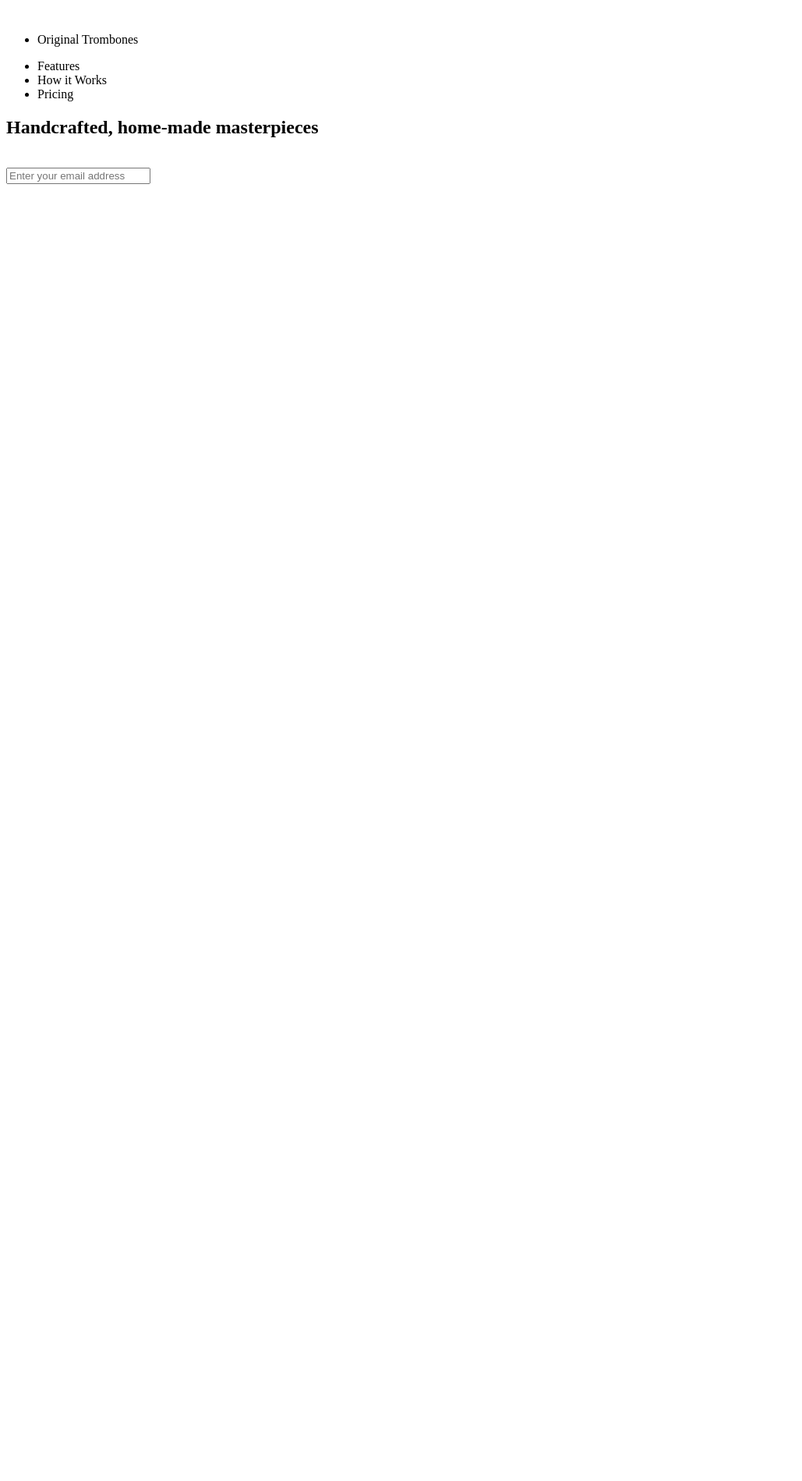
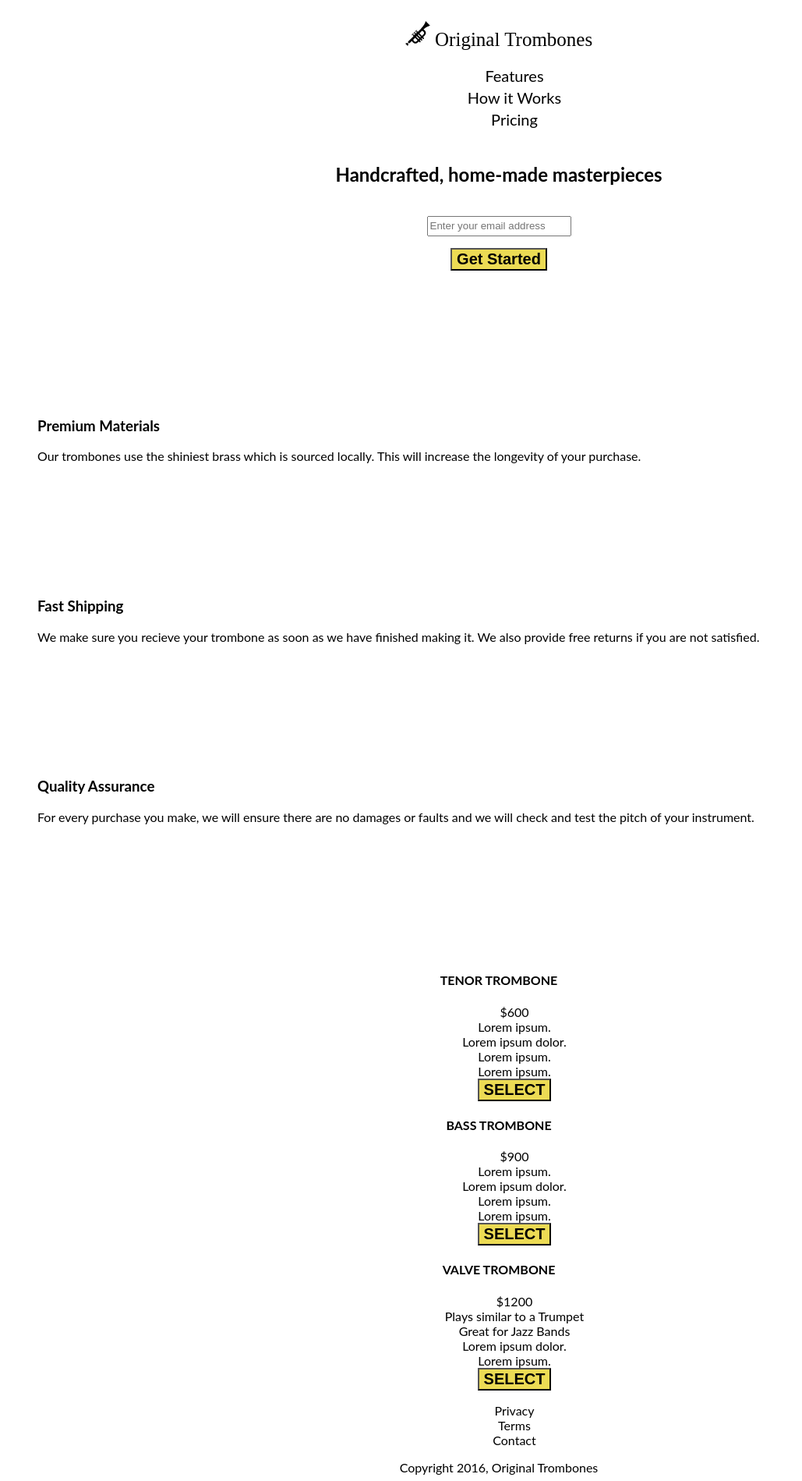
Before and after one commit to Stevegolden12/Product-Landing-Page, a plain HTML site: page index.html in a window 1280 px wide. Shown: the whole page at 78% size, without its empty margins (0-1029 px from the left). Before the commit the page ends 800 px from the top, so only its background shows below. Drawn offline with Linux system fonts and the light colour scheme.

Commit message:
Added content and CSS
Put in the content for the page and started adding CSS

```diff
--- a/css/main.css
+++ b/css/main.css
@@ -0,0 +1,73 @@
+/*This will be the main CSS for the Product Landing Page project for FreeCodeCamp by Steve Golden */
+
+:root {
+}
+
+/* Index.html 376px Breakpoint */
+
+body {
+  font-family: 'Lato', sans-serif;
+}
+
+.index__trumpetIcon {
+  width: 32px;
+  height: 32px;
+}
+
+#nav-bar {
+  display: flex;
+  flex-direction: column;
+}
+
+.index__navleft {
+  font: 25px Times New Roman, serif;
+  text-align: center;
+}
+
+.index__navright {
+  font-size: 20px;
+}
+
+.nav-link {
+  list-style: none;
+  text-align: center;
+  margin-bottom: 4px;
+}
+
+.index__emailSub {
+  text-align: center;
+}
+#email {
+  display: block;
+  height: 20px;
+  margin: 0 auto;
+  margin-bottom: 15px;
+}
+
+button {
+  background-color: #ecdb54;
+  font-size: 20px;
+  font-weight: bold;
+}
+
+.index__productDesc {
+   text-align: center;
+}
+.index__productDesc li{
+  list-style: none;
+}
+
+.index_productQual {
+  list-style: none;
+}
+.index__productQual li {
+  list-style: none;
+}
+.index__footerlist {
+  list-style: none;
+  text-align: center;
+}
+
+.index__footerCpy {
+  text-align: center;
+}
--- a/index.html
+++ b/index.html
@@ -9,10 +9,40 @@
 <header id="header">
 	<img id="header-img"/>
 	<nav id="nav-bar">
-   <ul>
-     <li>Original Trombones</li>
-   </ul>
-	 <ul>
+    <div class="index__navleft">
+      <svg class="index__trumpetIcon" version="1.1" id="Capa_1" xmlns="http://www.w3.org/2000/svg" xmlns:xlink="http://www.w3.org/1999/xlink" x="0px" y="0px"
+           width="451.349px" height="451.35px" viewBox="0 0 451.349 451.35" style="enable-background:new 0 0 451.349 451.35;"
+           xml:space="preserve">
+      <g><path d="M83.559,395.768l35.47-35.462c2.817,6.083,6.67,11.79,11.671,16.803l10.684,10.672
+		c11.117,11.133,25.9,17.248,41.624,17.248c15.725,0,30.512-6.115,41.621-17.248l19.078-19.075l12.559,12.56
+		c5.05,5.049,13.253,5.049,18.307,0c5.061-5.062,5.061-13.265,0-18.322l-12.552-12.543l12.215-12.215l12.543,12.551
+		c5.058,5.062,13.261,5.062,18.322,0c5.053-5.053,5.053-13.256,0-18.306l-12.56-12.56l12.207-12.202l12.555,12.547
+		c5.062,5.054,13.265,5.054,18.318,0c5.05-5.049,5.05-13.252,0-18.313l-12.552-12.56l32.048-32.043
+		c11.112-11.117,17.231-25.896,17.231-41.617c0-15.724-6.119-30.505-17.231-41.621l-10.68-10.688
+		c-4.801-4.795-10.299-8.592-16.246-11.445c72.947-66.203,123.152-68,123.152-68L367.411,0
+		c-2.545,48.327-84.444,139.386-84.444,139.386l-54.938,54.932l-11.445-11.445c-5.058-5.055-7.153,1.046-12.208,6.111
+		c-5.058,5.055-11.163,7.147-6.107,12.205l11.447,11.445l-12.209,12.208l-11.447-11.445c-5.051-5.058-7.149,1.042-12.204,6.105
+		c-5.056,5.063-11.163,7.153-6.109,12.205l11.445,11.453l-12.205,12.207l-11.447-11.445c-5.055-5.054-7.151,1.042-12.207,6.107
+		c-5.057,5.053-11.163,7.145-6.107,12.206l11.445,11.445l-93.601,93.598c-7.867,7.866-7.867,20.622,0,28.489
+		C62.936,403.634,75.694,403.634,83.559,395.768z M202.427,365.596c-10.369,10.362-28.447,10.379-38.834,0l-10.684-10.681
+		c-5.646-5.642-8.229-13.156-7.922-20.569l32.171-32.168l44.346,44.342L202.427,365.596z M239.818,328.198l-44.344-44.343
+		l12.209-12.206l44.35,44.342L239.818,328.198z M270.338,297.678l-44.342-44.351l12.206-12.206l44.343,44.35L270.338,297.678z
+		 M332.911,196.273c5.186,5.189,8.035,12.083,8.035,19.416c0,7.34-2.85,14.23-8.035,19.424l-32.044,32.043l-44.35-44.346
+		l45.155-45.156c0.389-0.018,0.758-0.11,1.143-0.11c7.329,0,14.218,2.855,19.42,8.039L332.911,196.273z" />
+
+      <path d="M128.131,255.143l18.795-18.791c1.956-1.959,1.431-5.654-1.184-8.279c-2.615-2.609-6.313-3.134-8.277-1.182l-18.793,18.803
+		c-1.956,1.943-1.427,5.654,1.188,8.263C122.475,256.577,126.169,257.098,128.131,255.143z" />
+
+      <path d="M159.417,223.86l18.791-18.792c1.956-1.956,1.431-5.663-1.184-8.277c-2.615-2.613-6.31-3.138-8.271-1.184l-18.795,18.794
+		c-1.954,1.956-1.429,5.661,1.184,8.275C153.756,225.291,157.456,225.816,159.417,223.86z" />
+
+      <path d="M189.938,193.338l18.795-18.795c1.956-1.953,1.429-5.656-1.184-8.271c-2.615-2.615-6.314-3.14-8.277-1.184l-18.793,18.792
+		c-1.956,1.956-1.427,5.659,1.188,8.273C184.279,194.767,187.976,195.292,189.938,193.338z" />
+
+      <polygon points="57.739,413.7 37.649,393.607 0.007,406.84 44.518,451.35 	" /></g><g></g><g></g><g></g><g></g><g></g><g></g><g></g><g></g><g></g><g></g><g></g><g></g><g></g><g></g><g></g></svg>
+      Original Trombones
+    </div>
+	 <ul class="index__navright">
 	 <!--User Story #5: When I click a .nav-link button in the nav element, I am taken to the corresponding section of the landing page. -->
 		<li class="nav-link">Features</li>
 		<li class="nav-link">How it Works</li>
@@ -21,11 +51,83 @@
 	</nav>
 </header>
 <main>
-  <section>
+  <section class="index__emailSub">
   <h2>Handcrafted, home-made masterpieces</h2>
   <br />
-  <input type="email" id="email" placeholder="Enter your email address" />
+  <form>
+    <input type="email" id="email" placeholder="Enter your email address" />
+    <button type="button">Get Started</button>
+  </form>
   </section>
+  <section class="index__productQual">
+    <ul>
+      <li>
+        <svg></svg>
+        <div>
+          <h3>Premium Materials</h3>
+          <div>Our trombones use the shiniest brass which is sourced locally. This will increase the longevity of your purchase.</div>
+        </div>
+      </li>
+      <li>
+        <svg></svg>
+        <div>
+          <h3>Fast Shipping</h3>
+          <div>We make sure you recieve your trombone as soon as we have finished making it. We also provide free returns if you are not satisfied.</div>
+        </div>
+      </li>
+      <li>
+        <svg></svg>
+        <div>
+          <h3>Quality Assurance</h3>
+          <div>For every purchase you make, we will ensure there are no damages or faults and we will check and test the pitch of your instrument.</div>
+        </div>
+      </li>
+    </ul>
+  </section>
+  <video></video>
+  <section class="index__productDesc">
+    <div>
+      <h4>TENOR TROMBONE</h4>
+      <ul >
+        <li>$600</li>
+        <li>Lorem ipsum.<li>
+        <li>Lorem ipsum dolor.</li>
+        <li>Lorem ipsum.</li>
+        <li>Lorem ipsum.</li>
+        <button type="button">SELECT</button>
+      </ul>
+    </div>
+    <div>
+      <h4>BASS TROMBONE</h4>
+      <ul class="index__productDesc">
+        <li>$900</li>
+        <li>Lorem ipsum.</li>
+        <li>Lorem ipsum dolor.</li>
+        <li>Lorem ipsum.</li>
+        <li>Lorem ipsum.</li>
+        <button type="button">SELECT</button>
+      </ul>
+    </div>
+    <div>
+      <h4>VALVE TROMBONE</h4>
+      <ul>
+        <li>$1200</li>
+        <li>Plays similar to a Trumpet</li>
+        <li>Great for Jazz Bands</li>
+        <li>Lorem ipsum dolor.</li>
+        <li>Lorem ipsum.</li>
+        <button type="button">SELECT</button>
+      </ul>
+    </div>
+  </section>
+  <footer>
+    <ul class="index__footerlist">
+      <li>Privacy</li>
+      <li>Terms</li>
+      <li>Contact</li>
+    </ul>
+    <div class="index__footerCpy">Copyright 2016, Original Trombones</div>
+  </footer>
 <!-- User Story #6: I can watch an embedded product video with id="video". -->
 </main>
 </body>
```
